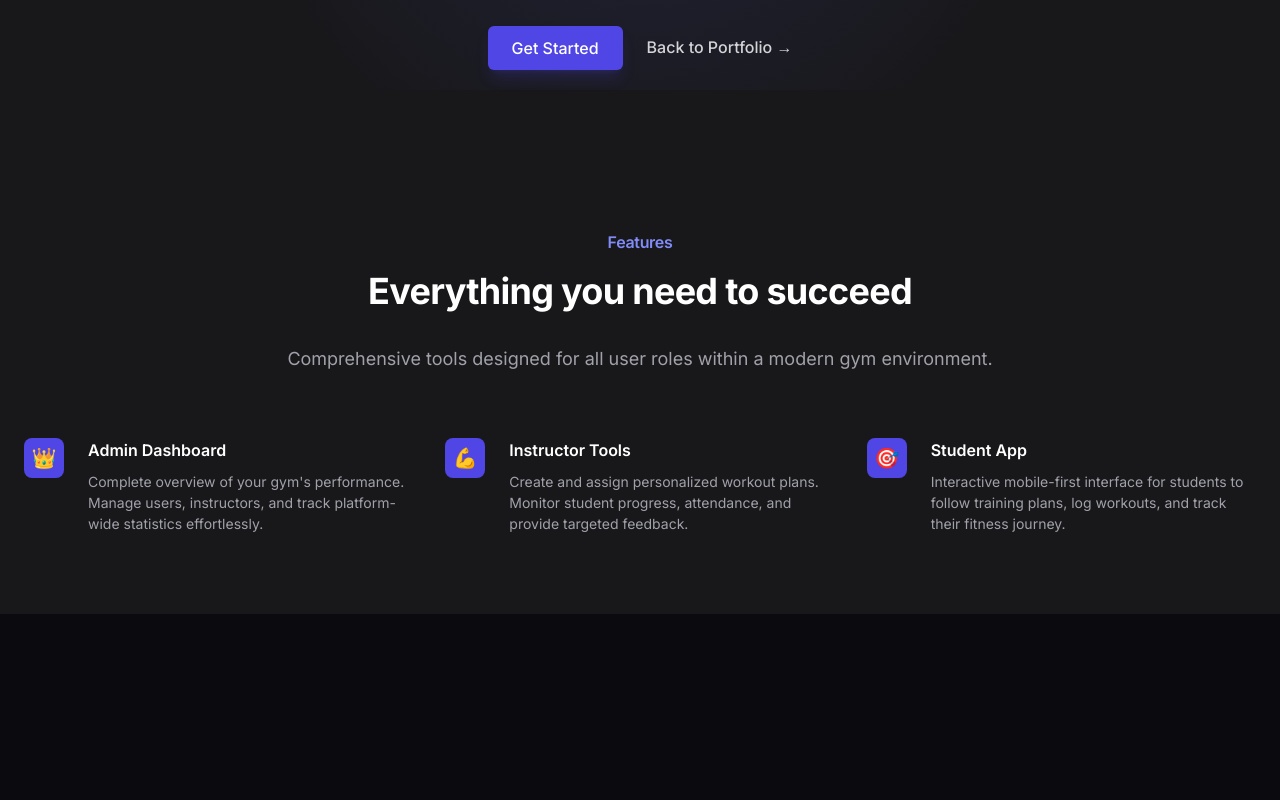
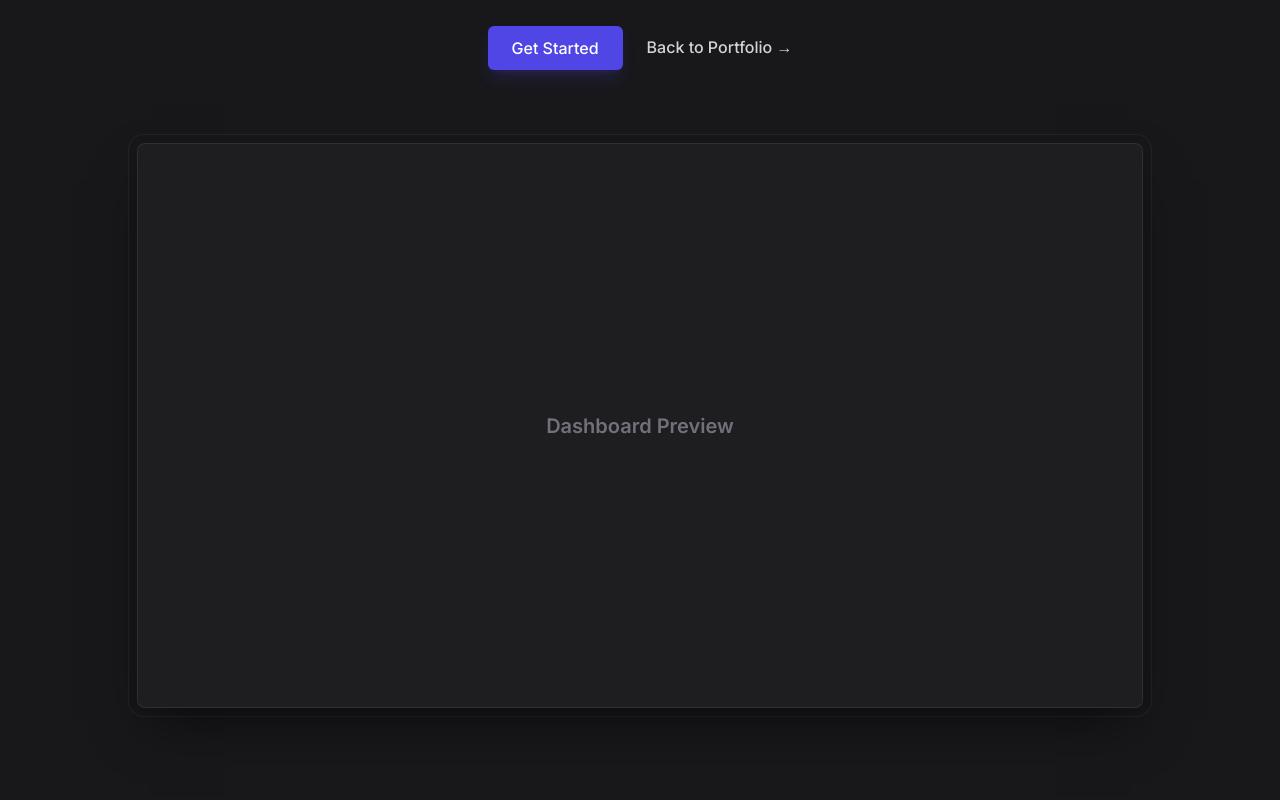
Before and after one commit to agas007/agas007.github.io, a Next.js app: page /gym-tracker in a window 1280 px wide. Shown: the part 400-1200 px from the top of the page. Before the commit the page ends 1014 px from the top, so only its background shows below. Built offline with nearby package versions, Linux system fonts and the light colour scheme.

Commit message:
style: fix landing navbar and add dashboard mockup

```diff
--- a/src/app/gym-tracker/gym.css
+++ b/src/app/gym-tracker/gym.css
@@ -192,6 +192,9 @@
   position: fixed;
   top: 0;
   width: 100%;
+  max-width: none;
+  margin: 0;
+  display: block;
   z-index: 50;
   background: rgba(9, 9, 11, 0.8); /* zinc-950/80 */
   backdrop-filter: blur(12px);
@@ -301,6 +304,35 @@
   gap: 24px;
 }
 
+.gym-landing-mockup-wrapper {
+  margin-top: 64px;
+  padding: 8px;
+  border-radius: 16px;
+  background: rgba(24, 24, 27, 0.3); /* zinc-900/30 */
+  border: 1px solid rgba(255, 255, 255, 0.05); /* ring-white/10 equivalent */
+  max-width: 1024px;
+  margin-left: auto;
+  margin-right: auto;
+}
+
+.gym-landing-mockup {
+  aspect-ratio: 16 / 9;
+  width: 100%;
+  border-radius: 8px;
+  background: rgba(255, 255, 255, 0.03); /* white/5 */
+  box-shadow: 0 25px 50px -12px rgba(0, 0, 0, 0.5); /* shadow-2xl */
+  border: 1px solid rgba(255, 255, 255, 0.08); /* ring-white/10 */
+  display: flex;
+  align-items: center;
+  justify-content: center;
+  color: #71717a; /* gray-500 */
+}
+
+.gym-landing-mockup span {
+  font-size: 1.25rem;
+  font-weight: 600;
+}
+
 .gym-landing-features {
   padding: 80px 24px;
   max-width: 1280px;
--- a/src/app/gym-tracker/page.tsx
+++ b/src/app/gym-tracker/page.tsx
@@ -29,7 +29,6 @@ export default function GymTrackerDummy() {
             <a href="/" className="gym-landing-logo">MAJAPAHIT<span>GYM</span></a>
             <div className="gym-landing-menu">
               <a href="#features" className="gym-landing-link">Features</a>
-              <a href="#pricing" className="gym-landing-link">Pricing</a>
               <button onClick={() => setRole('LOGIN')} className="gym-landing-btn">Sign in</button>
             </div>
           </div>
@@ -44,6 +43,11 @@ export default function GymTrackerDummy() {
               <button onClick={() => setRole('LOGIN')} className="gym-landing-btn" style={{ padding: '12px 24px', fontSize: '1rem' }}>Get Started</button>
               <a href="/" className="gym-landing-link" style={{ fontSize: '1rem' }}>Back to Portfolio →</a>
             </div>
+          </div>
+          <div className="gym-landing-mockup-wrapper">
+             <div className="gym-landing-mockup">
+                <span>Dashboard Preview</span>
+             </div>
           </div>
         </section>
 
```
